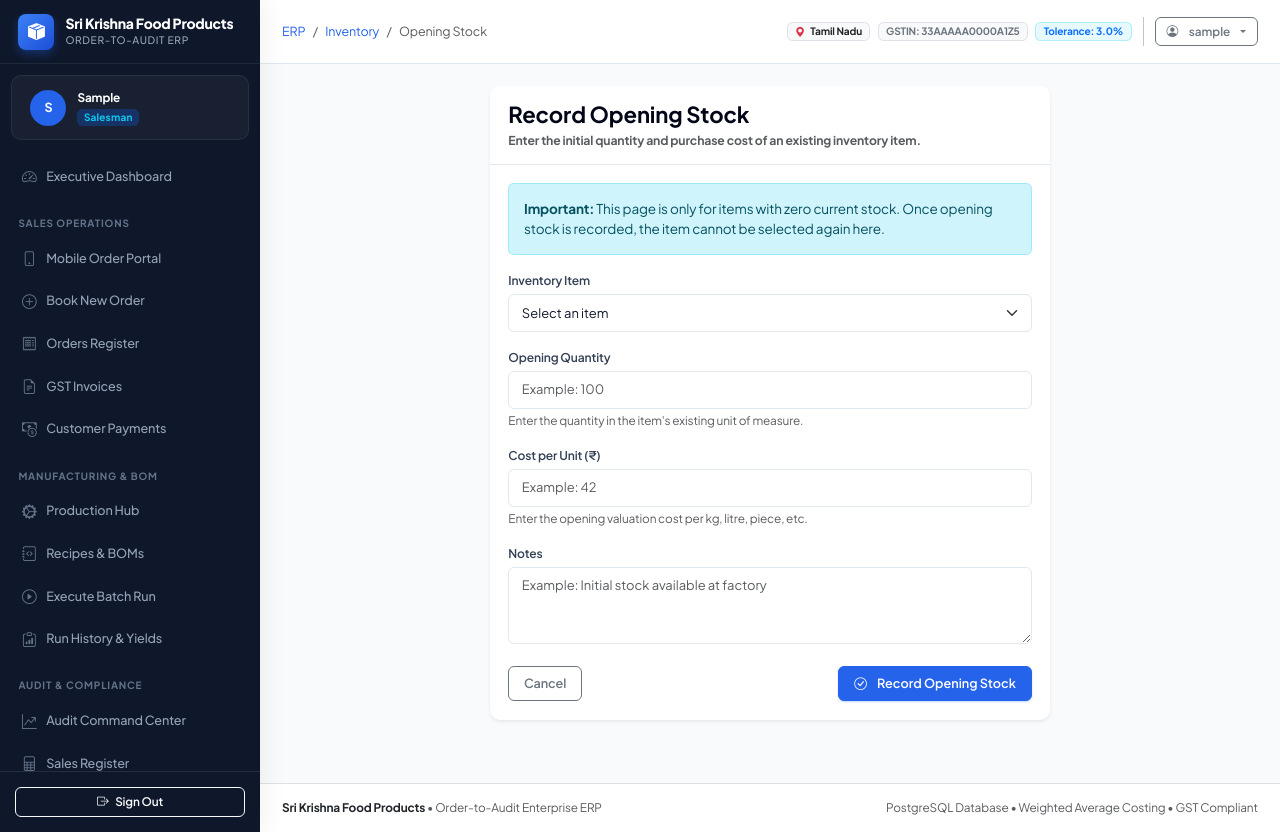
After one commit to supreeth-gunnala/Order-to-Audit-System, a Django app: page /inventory/opening-stock/new/ in a window 1280 px wide. The commit adds this page. Run offline with Django 5.2, Linux system fonts and the light colour scheme; the visitor is signed in with stand-in values (Sample User, id 1); data that the repository does not hold is empty.

Commit message:
Add opening stock management and improve inventory setup

```diff
--- a/apps/inventory/urls.py
+++ b/apps/inventory/urls.py
@@ -9,4 +9,5 @@ urlpatterns = [
     path('purchases/', views.purchase_list, name='purchase_list'),
     path('purchases/new/', views.purchase_create, name='purchase_create'),
     path('items/new/', views.item_create, name='item_create'),
+    path('opening-stock/new/', views.opening_stock_create, name='opening_stock_create'),
 ]
--- a/apps/inventory/views.py
+++ b/apps/inventory/views.py
@@ -239,3 +239,75 @@ def item_create(request):
             (ItemType.PACKAGING, 'Packaging Material')
         ]
     })
+
+
+@login_required
+@admin_only
+def opening_stock_create(request):
+    from django.db import transaction
+    from .models import StockMovementType
+
+    items = InventoryItem.objects.filter(
+        item_type__in=[ItemType.RAW_MATERIAL, ItemType.PACKAGING],
+        is_active=True
+    ).order_by('name')
+
+    if request.method == 'POST':
+        try:
+            item_id = request.POST.get('item')
+            quantity = Decimal(request.POST.get('quantity', '0'))
+            unit_cost = Decimal(request.POST.get('unit_cost', '0'))
+            notes = request.POST.get('notes', '').strip()
+
+            if quantity <= 0:
+                raise ValueError("Opening quantity must be greater than zero.")
+
+            if unit_cost <= 0:
+                raise ValueError("Opening cost must be greater than zero.")
+
+            with transaction.atomic():
+                item = InventoryItem.objects.select_for_update().get(
+                    id=item_id,
+                    item_type__in=[ItemType.RAW_MATERIAL, ItemType.PACKAGING],
+                    is_active=True
+                )
+
+                if item.current_stock != Decimal('0.000'):
+                    raise ValueError(
+                        "Opening stock can only be recorded when current stock is zero."
+                    )
+
+                if StockLedger.objects.filter(
+                    item=item,
+                    movement_type=StockMovementType.OPENING_BALANCE,
+                    quantity__gt=0
+                ).exists():
+                    raise ValueError("Opening stock has already been recorded for this item.")
+
+                item.weighted_avg_cost = unit_cost.quantize(Decimal('0.0001'))
+                item.save(update_fields=['weighted_avg_cost', 'updated_at'])
+
+                InventoryService.record_movement(
+                    item=item,
+                    movement_type=StockMovementType.OPENING_BALANCE,
+                    quantity=quantity,
+                    unit=item.uom,
+                    unit_cost=unit_cost,
+                    source_document='OpeningBalance',
+                    reference_id=f'OPN-{item.sku}',
+                    user=request.user,
+                    notes=notes or 'Initial opening inventory balance'
+                )
+
+            messages.success(
+                request,
+                f'Opening stock recorded: {quantity} {item.uom.code} of {item.name}.'
+            )
+            return redirect('inventory:stock_summary')
+
+        except Exception as e:
+            messages.error(request, f'Unable to record opening stock: {e}')
+
+    return render(request, 'inventory/opening_stock_create.html', {
+        'items': items
+    })
--- /dev/null
+++ b/templates/inventory/opening_stock_create.html
@@ -0,0 +1,78 @@
+
+{% extends 'base.html' %}
+
+{% block title %}Record Opening Stock{% endblock %}
+
+{% block breadcrumb %}
+<li class="breadcrumb-item"><a href="{% url 'inventory:stock_summary' %}">Inventory</a></li>
+<li class="breadcrumb-item active">Opening Stock</li>
+{% endblock %}
+
+{% block content %}
+<div class="row justify-content-center">
+    <div class="col-lg-7">
+        <div class="card shadow-sm border-0">
+            <div class="card-header bg-white py-3">
+                <h4 class="fw-bold mb-1">Record Opening Stock</h4>
+                <p class="text-muted small mb-0">
+                    Enter the initial quantity and purchase cost of an existing inventory item.
+                </p>
+            </div>
+
+            <div class="card-body">
+                <div class="alert alert-info">
+                    <strong>Important:</strong> This page is only for items with zero current stock.
+                    Once opening stock is recorded, the item cannot be selected again here.
+                </div>
+
+                <form method="POST">
+                    {% csrf_token %}
+
+                    <div class="mb-3">
+                        <label class="form-label fw-semibold">Inventory Item</label>
+                        <select name="item" class="form-select" required>
+                            <option value="">Select an item</option>
+                            {% for item in items %}
+                            <option value="{{ item.id }}">
+                                {{ item.name }} ({{ item.sku }}) — {{ item.current_stock }} {{ item.uom.code }}
+                            </option>
+                            {% empty %}
+                            <option value="" disabled>No active raw materials or packaging items found</option>
+                            {% endfor %}
+                        </select>
+                    </div>
+
+                    <div class="mb-3">
+                        <label class="form-label fw-semibold">Opening Quantity</label>
+                        <input type="number" name="quantity" class="form-control"
+                               step="0.001" min="0.001" placeholder="Example: 100" required>
+                        <div class="form-text">Enter the quantity in the item's existing unit of measure.</div>
+                    </div>
+
+                    <div class="mb-3">
+                        <label class="form-label fw-semibold">Cost per Unit (₹)</label>
+                        <input type="number" name="unit_cost" class="form-control"
+                               step="0.0001" min="0.0001" placeholder="Example: 42" required>
+                        <div class="form-text">Enter the opening valuation cost per kg, litre, piece, etc.</div>
+                    </div>
+
+                    <div class="mb-4">
+                        <label class="form-label fw-semibold">Notes</label>
+                        <textarea name="notes" class="form-control" rows="3"
+                                  placeholder="Example: Initial stock available at factory"></textarea>
+                    </div>
+
+                    <div class="d-flex justify-content-between">
+                        <a href="{% url 'inventory:stock_summary' %}" class="btn btn-outline-secondary">
+                            Cancel
+                        </a>
+                        <button type="submit" class="btn btn-primary">
+                            <i class="bi bi-check-circle me-1"></i> Record Opening Stock
+                        </button>
+                    </div>
+                </form>
+            </div>
+        </div>
+    </div>
+</div>
+{% endblock %}
--- a/templates/inventory/stock_summary.html
+++ b/templates/inventory/stock_summary.html
@@ -16,6 +16,9 @@
         {% if is_admin or is_owner %}
         <a href="{% url 'inventory:item_create' %}" class="btn btn-outline-primary btn-sm">
             <i class="bi bi-plus-circle me-1"></i> Add Material / Pkg
+        </a>
+        <a href="{% url 'inventory:opening_stock_create' %}" class="btn btn-outline-success btn-sm">
+            <i class="bi bi-box-arrow-in-down me-1"></i> Opening Stock
         </a>
         <a href="{% url 'inventory:purchase_create' %}" class="btn btn-primary btn-sm">
             <i class="bi bi-cart-plus me-1"></i> Record Purchase
```
Also changed, not shown: apps/master_data/views.py (+67 -13 lines), templates/master_data/uom_list.html (+64 -0 lines), templates/production/dashboard.html (+11 -70 lines), requirements.txt (line endings or trailing spaces), templates/inventory/item_create.html (indentation only).
